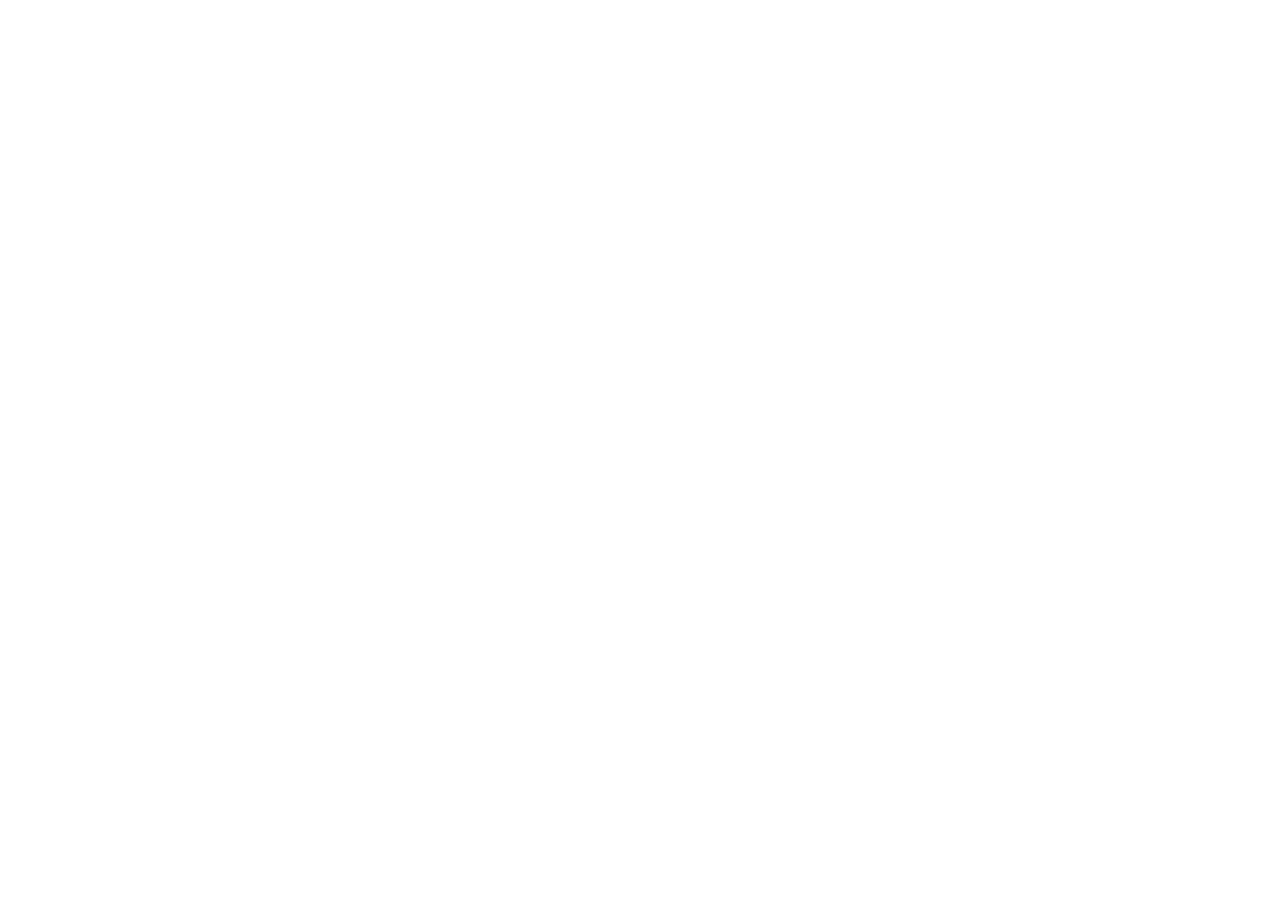
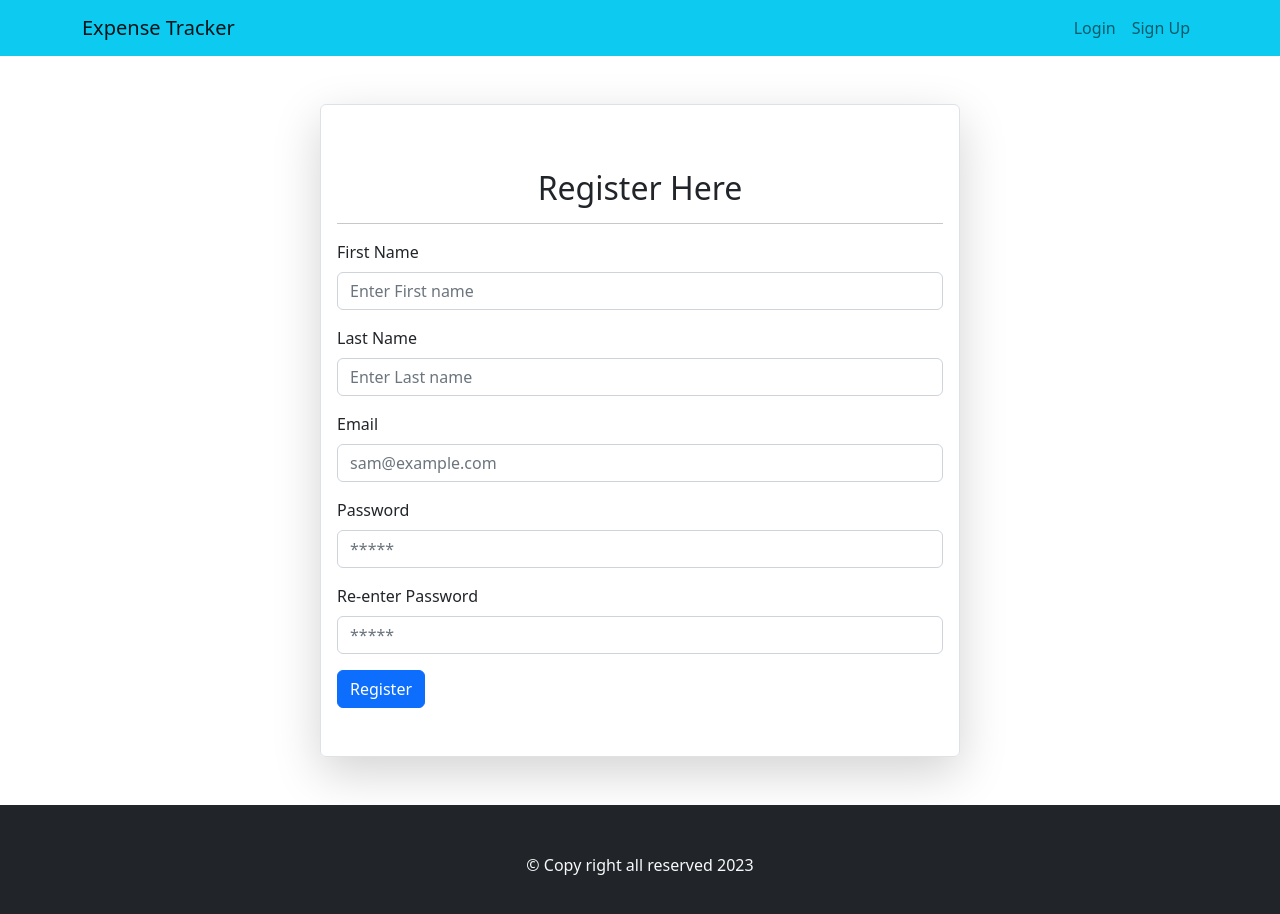
Before and after one commit to get-aakash/expense_tracker_v2, a React (Create React App) app: page /register in a window 1280 px wide. Before the commit this address had no page. Shown: the top 914 px of the page. Before the commit the page ends 800 px from the top, so only its background shows below. Built offline with nearby package versions, Linux system fonts and the light colour scheme.

Commit message:
customising input components

```diff
--- a/src/App.js
+++ b/src/App.js
@@ -14,7 +14,7 @@
       <BrowserRouter>
         <Routes>
           <Route path='/' element={<Login />} />
-          <Route path='registration' element={<Registration />} />
+          <Route path='register' element={<Registration />} />
           <Route path='dashboard' element={<Dashboard />} />
         </Routes>
       </BrowserRouter>
--- a/src/components/CustomInput.js
+++ b/src/components/CustomInput.js
@@ -1,11 +1,11 @@
 import React from 'react'
+import { Form } from 'react-bootstrap'
 
-const CustomInput = () => {
+export const CustomInput = ({label, ...rest}) => {
   return (
-    <div>
-
-    </div>
+    <Form.Group className="mb-3">
+      <Form.Label>{label}</Form.Label>
+      <Form.Control {...rest} />
+    </Form.Group>
   )
 }
-
-export default CustomInput
--- a/src/components/Layout.js
+++ b/src/components/Layout.js
@@ -11,7 +11,7 @@
         <div className="main">{children}</div>
 
         {/* footer */}
-      <footer className="mt-5 bg-dark text-center p-5">
+      <footer className="mt-5 bg-dark text-light p-3 text-center p-5">
         &copy; Copy right all reserved 2023
       </footer>
     </div>
--- a/src/pages/Login.js
+++ b/src/pages/Login.js
@@ -1,43 +1,45 @@
 import React from 'react'
 import Form from 'react-bootstrap/Form';
 import Button from 'react-bootstrap/Button';
-import { Link } from 'react-router-dom';
+import { Link, Navigate, useNavigate } from 'react-router-dom';
 import { Container } from 'react-bootstrap';
 import Layout from '../components/Layout';
+import { CustomInput } from '../components/CustomInput';
+
+
 export default function Login() {
-    const input =[
+    const navigate = useNavigate()
+    const inputs = [
         {
-            label:"Email",
-            name:"email",
-            type:"email",
+            label: "Email",
+            name: "email",
+            type: "email",
             required: true,
-            placeholder:"sam@gmail.com",
+            placeholder: "sam@gmail.com",
         },
         {
-            label:"Password",
-            name:"password",
-            type:"password",
+            label: "Password",
+            name: "password",
+            type: "password",
             required: true,
-            placeholder:"*****",
+            placeholder: "*****",
 
         }
     ]
+    const handleOnSubmit = (e)=>{
+        e.preventDefault()
+        navigate("/dashboard")
+    }
     return (
         <Layout>
             <div className='w-50 m-auto'>
 
-            <Form className='mt-5 border p-3 py-5 rounded shadow-lg '>
+                <Form onSubmit={handleOnSubmit} className='mt-5 border p-3 py-5 rounded shadow-lg '>
                     <h3>Welcome back!</h3>
                     <hr />
-                <Form.Group className="mb-3" controlId="formBasicEmail">
-                    <Form.Label>Email address</Form.Label>
-                    <Form.Control type="email" placeholder="Enter email" />
-                </Form.Group>
-
-                <Form.Group className="mb-3">
-                    <Form.Label>Password</Form.Label>
-                    <Form.Control type="password" placeholder="Password" />
-                </Form.Group>
+                    {inputs.map((item, i) => (
+                        <CustomInput {...item} />
+                    ))}
 
                     <Link to="/dashboard">
                         <Button variant="primary" type="submit">
--- a/src/pages/Registration.js
+++ b/src/pages/Registration.js
@@ -3,35 +3,61 @@
 import Button from 'react-bootstrap/Button';
 import { Link } from 'react-router-dom';
 import { Container } from 'react-bootstrap';
+import { CustomInput } from '../components/CustomInput';
+import Layout from '../components/Layout';
 export default function Registration() {
+  const inputs = [
+    {
+      label: "First Name",
+      name: "fname",
+      type: "text",
+      placeholder: "Enter First name",
+      required: true
+    },
+    {
+      label: "Last Name",
+      name: "lname",
+      type: "text",
+      placeholder: "Enter Last name",
+      required: true
+
+    },
+    {
+      label: "Email",
+      name: "email",
+      type: "email",
+      placeholder: "sam@example.com ",
+      required: true
+    },
+    {
+      label: "Password",
+      name: "password",
+      type: "text",
+      placeholder: "*****",
+      required: true
+    },
+    {
+      label: "Re-enter Password",
+      name: "rpassword",
+      type: "text",
+      placeholder: "*****",
+      required: true
+
+    }
+  ]
   return (
-    <Container>
+    <Layout>
+      <div className='w-50 m-auto'>
+
+        <Form className=' mt-5 border p-3 py-5 rounded shadow-lg '>
           <h2 className='mt-3 text-center'>Register Here</h2>
           <hr />
-      <Form className=' d-flex flex-column align-items-center justify-content-center  mt-3 '>
-      <Form.Group className="mb-3" >
-        <Form.Label>First Name</Form.Label>
-        <Form.Control type="text" placeholder="Enter first name" />
+          {
+            inputs.map((item, i) => (
+              <CustomInput {...item} />
+            ))
+          }
 
-      </Form.Group>
-      <Form.Group className="mb-3" >
-        <Form.Label>Last Name</Form.Label>
-        <Form.Control type="text" placeholder="Enter last name" />
-      </Form.Group>
-      <Form.Group className="mb-3" >
-        <Form.Label>Email address</Form.Label>
-        <Form.Control type="email" placeholder="Enter email" />
-
-      </Form.Group>
-
-      <Form.Group className="mb-3">
-        <Form.Label>Password</Form.Label>
-        <Form.Control type="password" placeholder="Password" />
-      </Form.Group>
-      <Form.Group className="mb-3" >
-        <Form.Label>Re-Enter Password</Form.Label>
-        <Form.Control type="password" placeholder="Re Enter Password" />
-      </Form.Group>
 
           <Link to="/">
             <Button variant="primary" type="submit">
@@ -40,7 +66,9 @@
           </Link>
 
         </Form>
-    </Container>
+      </div>
+    </Layout>
+
 
   )
 }
```
Lines whose indentation alone changed are shown as unchanged.
